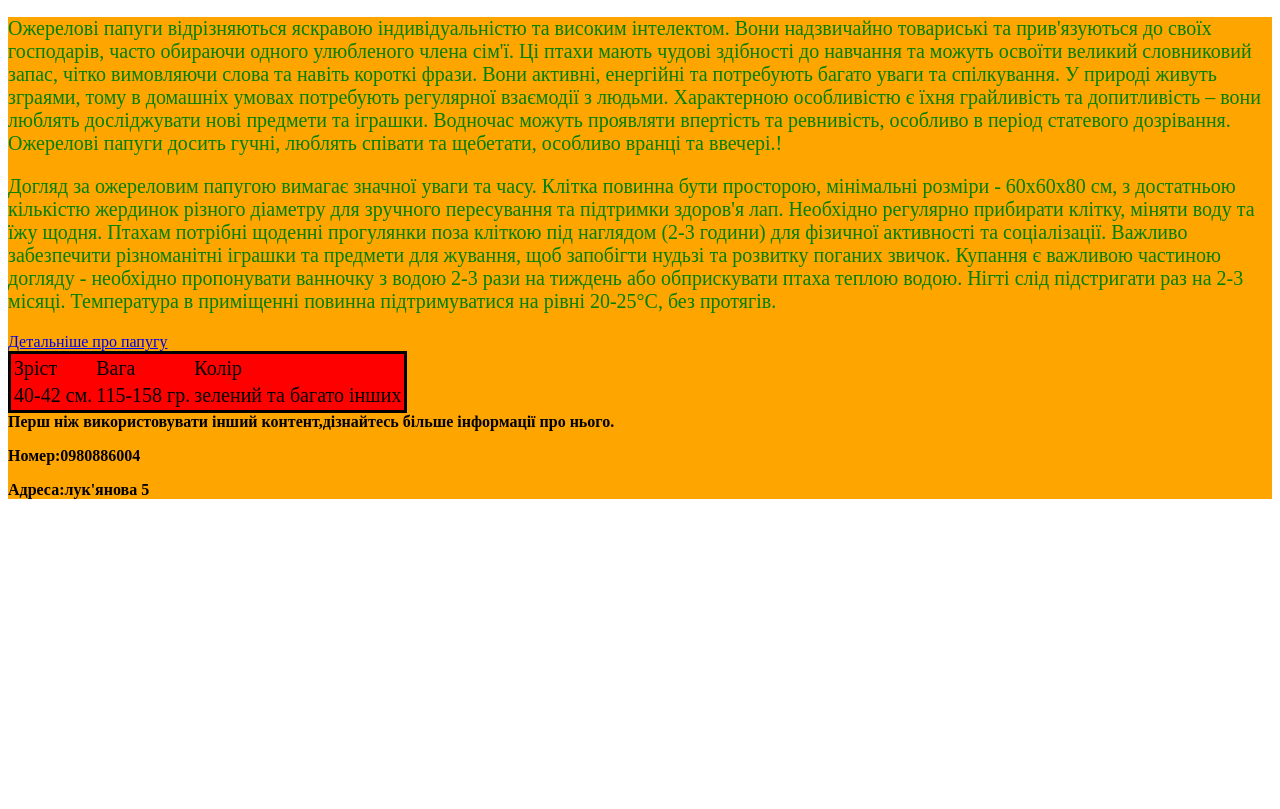
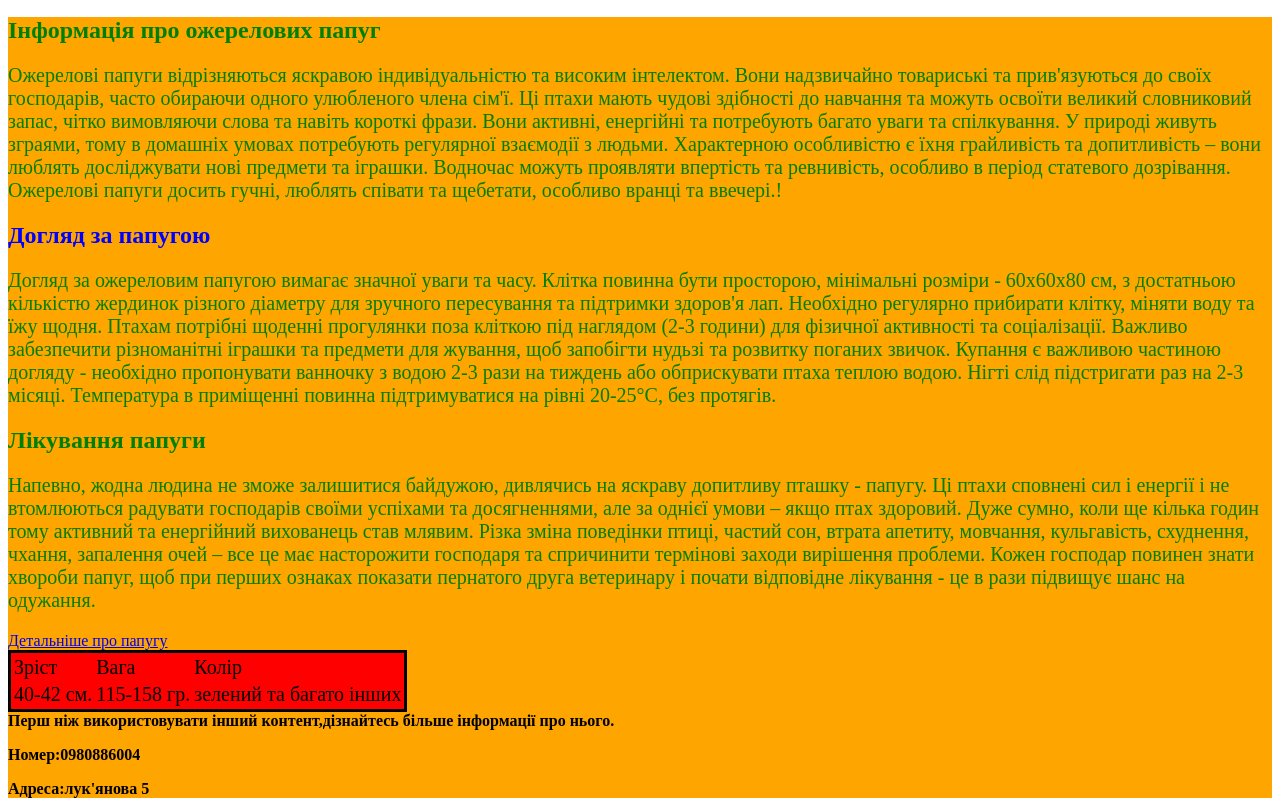
Before and after one commit to Arseniiy608/-, a plain HTML site: page index.html in a window 1280 px wide. Shown: the part 714-1523 px from the top of the page. Before the commit the page ends 1229 px from the top, so only its background shows below. Drawn offline with Linux system fonts and the light colour scheme.

Commit message:
Update index.html

```diff
--- a/index.html
+++ b/index.html
@@ -10,9 +10,13 @@
         <img src=" https://cdn.pixabay.com/photo/2020/02/08/20/06/ring-necked-parakeet-in-park-4831158_1280.jpg  "width="250 " height="200"  >
       </header>
     <main style="background-color:orange " >
+        <h2 style="color:green  " > Інформація про ожерелових папуг  </h3>
         <p style="color: green; font-size:20px " >Ожерелові папуги відрізняються яскравою індивідуальністю та високим інтелектом. Вони надзвичайно товариські та прив'язуються до своїх господарів, часто обираючи одного улюбленого члена сім'ї. Ці птахи мають чудові здібності до навчання та можуть освоїти великий словниковий запас, чітко вимовляючи слова та навіть короткі фрази. Вони активні, енергійні та потребують багато уваги та спілкування. У природі живуть зграями, тому в домашніх умовах потребують регулярної взаємодії з людьми. Характерною особливістю є їхня грайливість та допитливість – вони люблять досліджувати нові предмети та іграшки. Водночас можуть проявляти впертість та ревнивість, особливо в період статевого дозрівання. Ожерелові папуги досить гучні, люблять співати та щебетати, особливо вранці та ввечері.!</p>
-      <p style="color:green; font-size:20px ">  Догляд за ожереловим папугою вимагає значної уваги та часу. Клітка повинна бути просторою, мінімальні розміри - 60x60x80 см, з достатньою кількістю жердинок різного діаметру для зручного пересування та підтримки здоров'я лап. Необхідно регулярно прибирати клітку, міняти воду та їжу щодня. Птахам потрібні щоденні прогулянки поза кліткою під наглядом (2-3 години) для фізичної активності та соціалізації. Важливо забезпечити різноманітні іграшки та предмети для жування, щоб запобігти нудьзі та розвитку поганих звичок. Купання є важливою частиною догляду - необхідно пропонувати ванночку з водою 2-3 рази на тиждень або обприскувати птаха теплою водою. Нігті слід підстригати раз на 2-3 місяці. Температура в приміщенні повинна підтримуватися на рівні 20-25°C, без протягів.
+        <h2 style=" color:blue "  > Догляд за папугою  </h4>
+        <p style="color:green; font-size:20px ">  Догляд за ожереловим папугою вимагає значної уваги та часу. Клітка повинна бути просторою, мінімальні розміри - 60x60x80 см, з достатньою кількістю жердинок різного діаметру для зручного пересування та підтримки здоров'я лап. Необхідно регулярно прибирати клітку, міняти воду та їжу щодня. Птахам потрібні щоденні прогулянки поза кліткою під наглядом (2-3 години) для фізичної активності та соціалізації. Важливо забезпечити різноманітні іграшки та предмети для жування, щоб запобігти нудьзі та розвитку поганих звичок. Купання є важливою частиною догляду - необхідно пропонувати ванночку з водою 2-3 рази на тиждень або обприскувати птаха теплою водою. Нігті слід підстригати раз на 2-3 місяці. Температура в приміщенні повинна підтримуватися на рівні 20-25°C, без протягів.
         </p>
+        <h2 style=" color:green  "  > Лікування папуги  </h5>
+        <p style=" color:green; font-size:20px "  >Напевно, жодна людина не зможе залишитися байдужою, дивлячись на яскраву допитливу пташку - папугу. Ці птахи сповнені сил і енергії і не втомлюються радувати господарів своїми успіхами та досягненнями, але за однієї умови – якщо птах здоровий. Дуже сумно, коли ще кілька годин тому активний та енергійний вихованець став млявим. Різка зміна поведінки птиці, частий сон, втрата апетиту, мовчання, кульгавість, схуднення, чхання, запалення очей – все це має насторожити господаря та спричинити термінові заходи вирішення проблеми. Кожен господар повинен знати хвороби папуг, щоб при перших ознаках показати пернатого друга ветеринару і почати відповідне лікування - це в рази підвищує шанс на одужання.     </p>
        <a href="https://zoobonus.ua/breed/ozerelovyi-kilcastii-papuga?srsltid=AfmBOoqlq3hEOkK1hLvmS3ggBujxnuEjvnrICro6y-o0UWLZRpKZpQq5"> Детальніше про папугу </a>
        <table style="border: 3px solid black; background-color:red ;font-size:20px">
         <tr>
```
